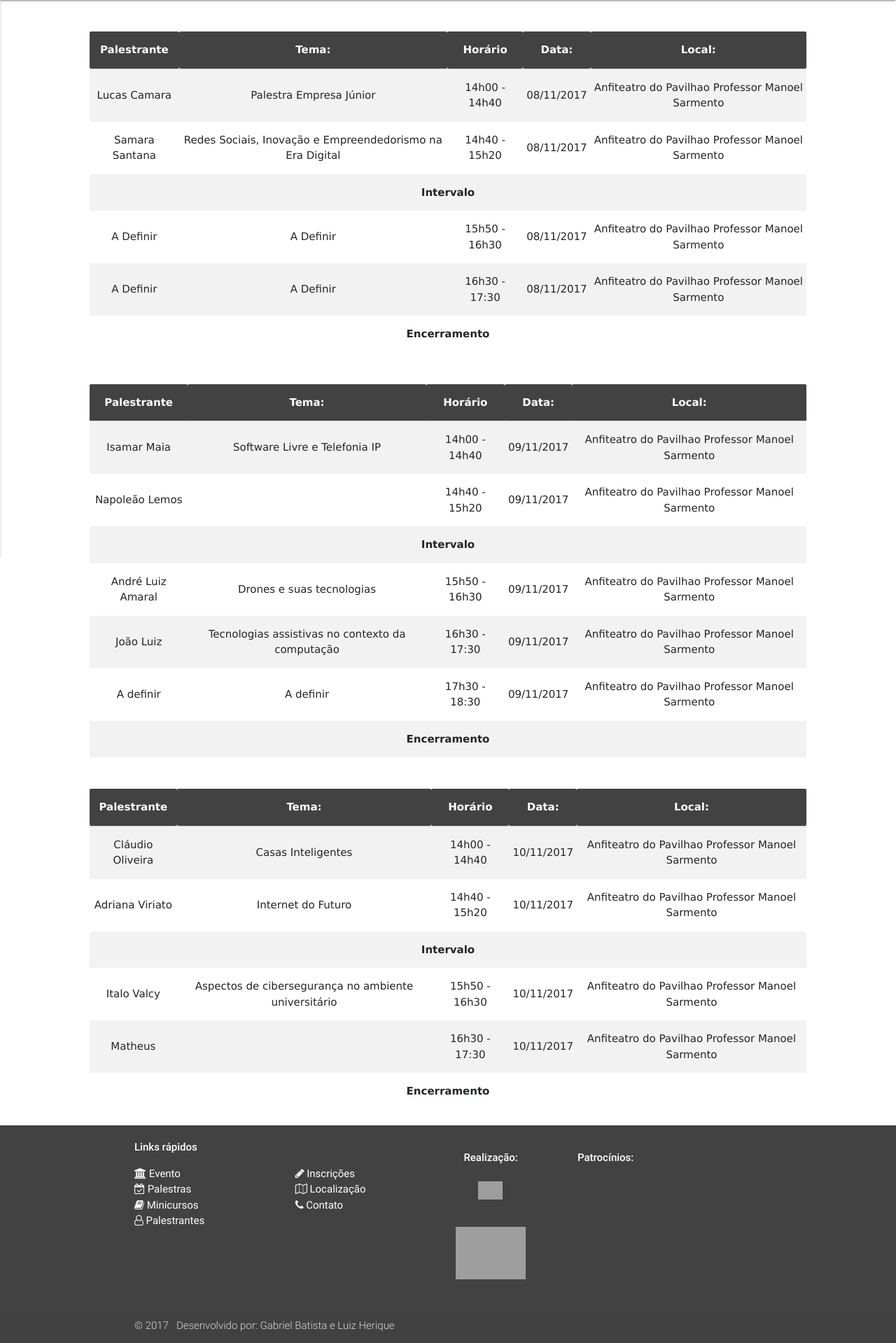
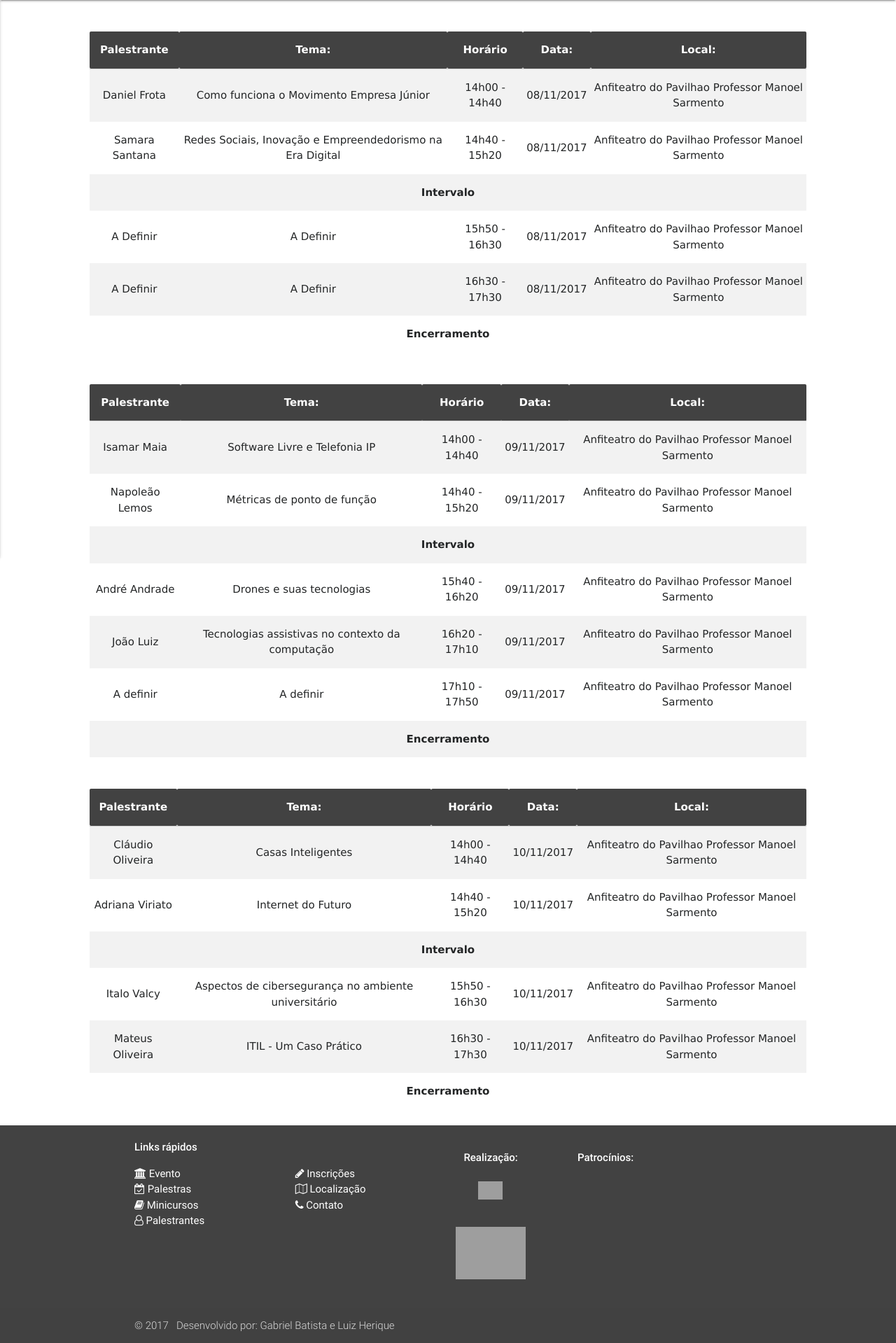
Before and after one commit to lhfoloni/coreti, a PHP site: page /palestras.php in a window 1280 px wide. Shown: the part 64-1983 px from the top of the page at 70% size. Run offline with PHP 8.4, Linux system fonts and the light colour scheme; some libraries are stand-ins or nearby versions; grey boxes are pictures that could not be loaded.

Commit message:
ajuste dos horários

```diff
--- a/palestras.php
+++ b/palestras.php
@@ -18,8 +18,8 @@
 					</thead>
 					<tbody>
 						<tr>
-							<td>Lucas Camara</td>
-							<td>Palestra Empresa Júnior</td>
+							<td>Daniel Frota</td>
+							<td>Como funciona o Movimento Empresa Júnior</td>
 							<td>14h00 - 14h40</td>
 							<td>08/11/2017</td>
 							<td>Anfiteatro do Pavilhao Professor Manoel Sarmento </td>
@@ -51,7 +51,7 @@
 						<tr>
 							<td>A Definir</td>
 							<td>A Definir</td>
-							<td>16h30 - 17:30</td>
+							<td>16h30 - 17h30</td>
 							<td>08/11/2017</td>
 							<td>Anfiteatro do Pavilhao Professor Manoel Sarmento </td>
 
@@ -86,7 +86,7 @@
 
 						<tr>
 							<td>Napoleão Lemos</td>
-							<td></td>
+							<td>Métricas de ponto de função</td>
 							<td>14h40 - 15h20</td>
 							<td>09/11/2017</td>
 							<td>Anfiteatro do Pavilhao Professor Manoel Sarmento </td>
@@ -98,9 +98,9 @@
 						</tr>
 
 						<tr>
-							<td>André Luiz Amaral</td>
+							<td>André Andrade</td>
 							<td>Drones e suas tecnologias</td>
-							<td>15h50 - 16h30</td>
+							<td>15h40 - 16h20</td>
 							<td>09/11/2017</td>
 							<td>Anfiteatro do Pavilhao Professor Manoel Sarmento </td>
 
@@ -109,7 +109,7 @@
 						<tr>
 							<td>João Luiz</td>
 							<td>Tecnologias assistivas no contexto da computação</td>
-							<td>16h30 - 17:30</td>
+							<td>16h20 - 17h10</td>
 							<td>09/11/2017</td>
 							<td>Anfiteatro do Pavilhao Professor Manoel Sarmento </td>
 						</tr>
@@ -117,7 +117,7 @@
 						<tr>
 							<td>A definir</td>
 							<td>A definir</td>
-							<td>17h30 - 18:30</td>
+							<td>17h10 - 17h50</td>
 							<td>09/11/2017</td>
 							<td>Anfiteatro do Pavilhao Professor Manoel Sarmento </td>
 						</tr>
@@ -173,9 +173,9 @@
 						</tr>
 
 						<tr>
-							<td>Matheus</td>
-							<td></td>
-							<td>16h30 - 17:30</td>
+							<td>Mateus Oliveira</td>
+							<td>ITIL - Um Caso Prático</td>
+							<td>16h30 - 17h30</td>
 							<td>10/11/2017</td>
 							<td>Anfiteatro do Pavilhao Professor Manoel Sarmento </td>
 						</tr>
```
Also changed, not shown: palestrantes.php (+28 -0 lines), IMG/Mateus.jpg (added), IMG/adriana.JPG (deleted), IMG/andre.png (deleted), IMG/daniel.jpg (added), IMG/index.php (added), IMG/italo.jpg (deleted), IMG/napoleao.jpg (added), IMG/samara1.png (deleted), css/index.php (added), elementos/index.php (added), fonts/index.php (added), js/index.php (added), less/index.php (added), 1 more files.
